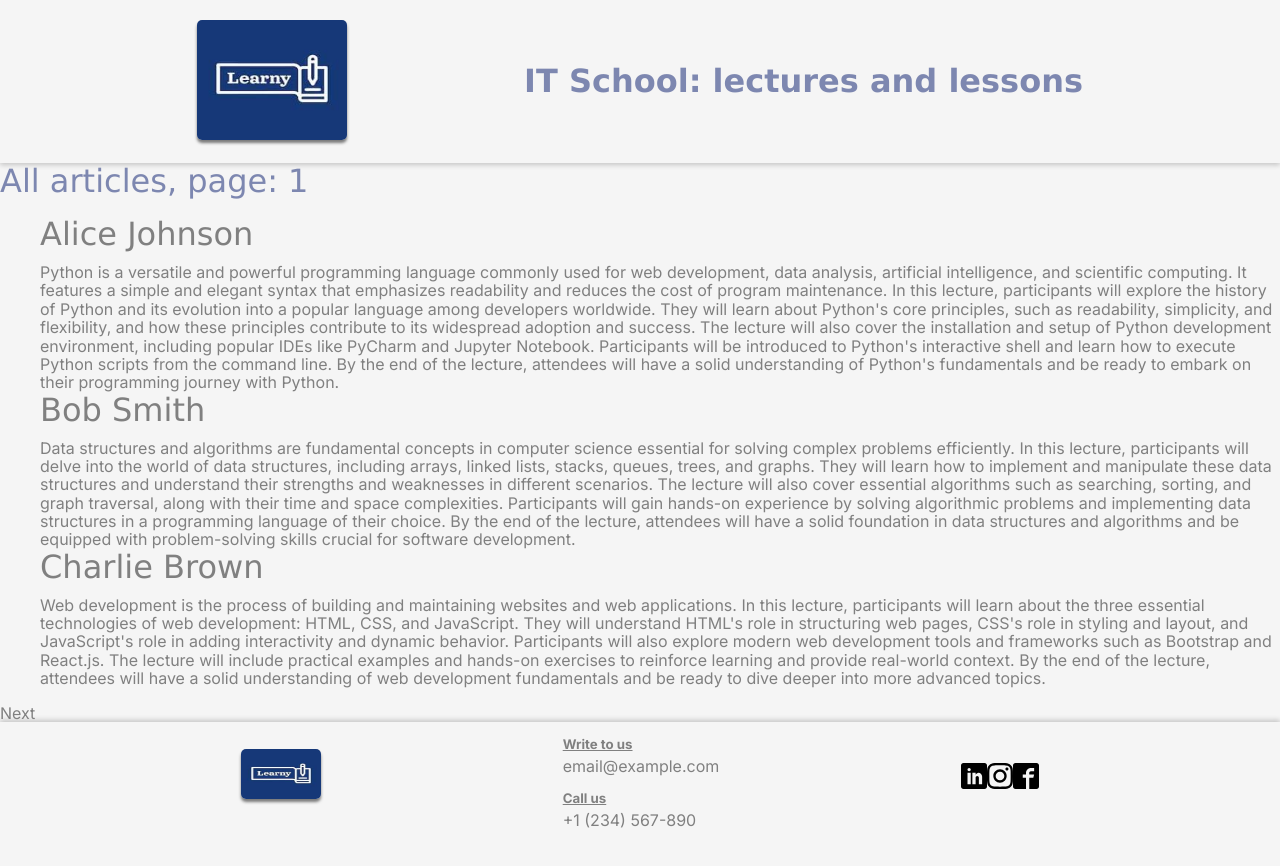
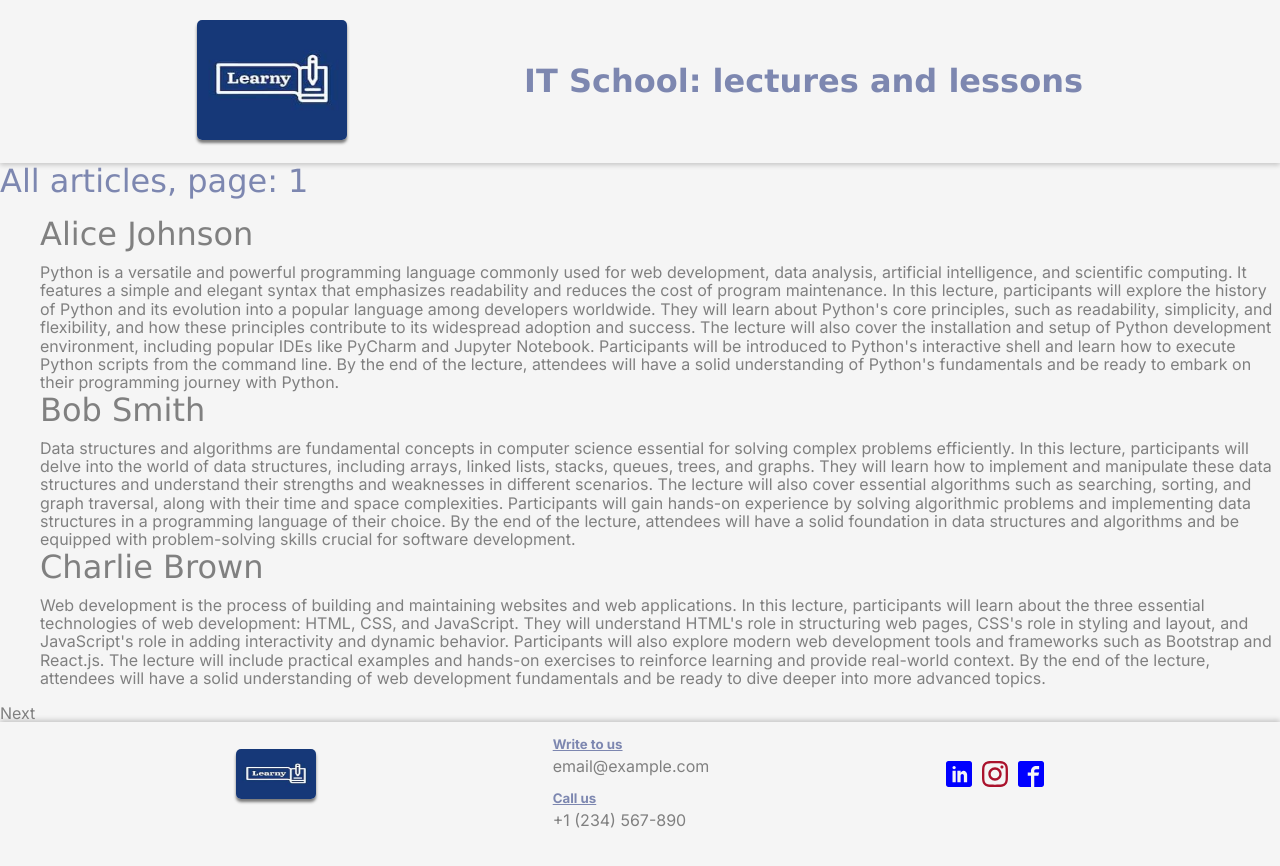
Before and after one commit to LiudmylaBolotova/next-app-test, a Next.js app: page /allArticles in a window 1280 px wide. Shown: the top 866 px of the page. Built offline with nearby package versions, Linux system fonts and the light colour scheme.

Commit message:
fixed footer and styles

```diff
--- a/src/app/app-link/app-link.tsx
+++ b/src/app/app-link/app-link.tsx
@@ -11,7 +11,7 @@ export function AppLink({
   href: string | UrlObject;
 }) {
   return (
-    <Link className={styles.root} href={href}>
+    <Link className={styles.root} href={href} target="_blank" rel="noopener noreferrer">
       {children}
     </Link>
   );
--- a/src/app/footer/footer.module.css
+++ b/src/app/footer/footer.module.css
@@ -19,8 +19,20 @@
 
 }
 
+.iconLink:not(:last-child) {
+  margin-right: 10px;
+}
+
 .sectionIcons {
   display: flex;
   align-items: center;
   justify-content: flex-end;
 }
+
+.iconLinkedin, .iconFacebook {
+  fill: var(--iconSocial);
+}
+
+.iconInstagram {
+  fill: var(--iconInstagram);
+}
--- a/src/app/footer/footer.tsx
+++ b/src/app/footer/footer.tsx
@@ -1,7 +1,7 @@
-import lecturer from '../../../public/Images/lecturer.jpg';
-import Image from 'next/image';
+import lecturer from "../../../public/Images/lecturer.jpg";
+import Image from "next/image";
 import styles from "./footer.module.css";
-import {AppLink} from "../app-link/app-link";
+import { AppLink } from "../app-link/app-link";
 
 export default function Footer() {
   return (
@@ -9,7 +9,7 @@ export default function Footer() {
       <div>
         <Image
           src={lecturer}
-          alt={'Logo'}
+          alt={"Logo"}
           loading="eager"
           width={80}
           height={50}
@@ -24,17 +24,27 @@ export default function Footer() {
       </div>
 
       <div className={styles.sectionIcons}>
-        <svg width="26" height="26">
+        <div className={styles.iconLink}>
+          <AppLink href="https://www.linkedin.com">
+            <svg width="26" height="26" className={styles.iconLinkedin}>
               <use href="/assets/icons.svg#icon-linkedin"></use>
             </svg>
-
-        <svg width="26" height="26">
+          </AppLink>
+        </div>
+        <div className={styles.iconLink}>
+          <AppLink href="https://www.instagram.com">
+            <svg width="26" height="26" className={styles.iconInstagram}>
               <use href="/assets/icons.svg#icon-instagram"></use>
             </svg>
-
-        <svg width="26" height="26">
+          </AppLink>
+        </div>
+        <div className={styles.iconLink}>
+          <AppLink href="https://www.facebook.com">
+            <svg width="26" height="26" className={styles.iconFacebook}>
               <use href="/assets/icons.svg#icon-facebook2"></use>
             </svg>
+          </AppLink>
+        </div>
       </div>
     </div>
   );
--- a/src/app/styles/globals.css
+++ b/src/app/styles/globals.css
@@ -49,6 +49,8 @@ h5 {
   margin-bottom: 5px;
   margin-top: 15px;
   text-decoration: underline;
+  color: var(--headerMain);
+
 }
 
 ul li {
--- a/src/app/styles/variables.css
+++ b/src/app/styles/variables.css
@@ -6,4 +6,6 @@
     --blue: rgb(92, 92, 176);
     --background: whitesmoke;
     --bgcPage: gainsboro;
+    --iconSocial: blue;
+    --iconInstagram: rgb(170, 18, 44);
 }
```
Lines whose indentation alone changed are shown as unchanged.
